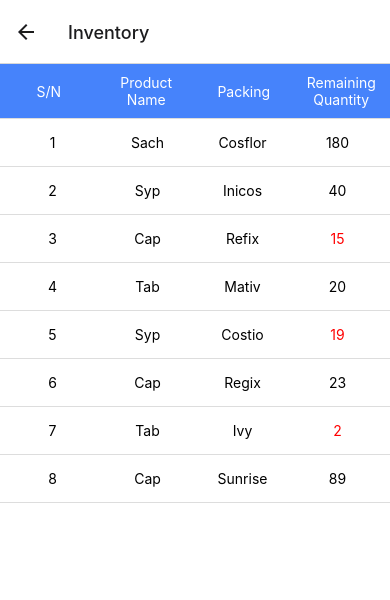
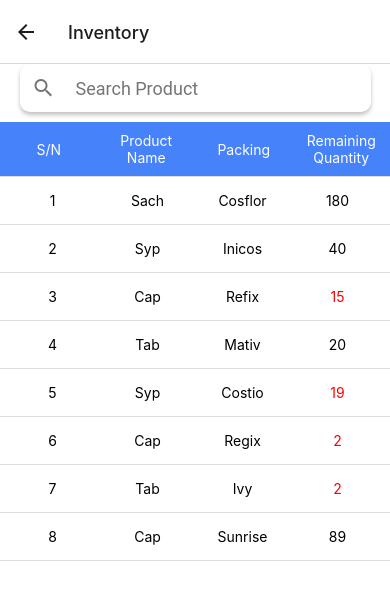
Before and after one commit to mianfarooqazam/Medi_Stock, a React Native app: screen /Inventory in a window 390 px wide. Shown: the top 600 px of the page. Built offline with nearby package versions, Linux system fonts and the light colour scheme.

Commit message:
Search Querry Implemented

```diff
--- a/src/screens/dashboard/Inventory.tsx
+++ b/src/screens/dashboard/Inventory.tsx
@@ -1,23 +1,39 @@
-import React from 'react';
+import React, { useState } from 'react';
 import { ScrollView, StyleSheet, Text, View } from 'react-native';
+import { Searchbar } from 'react-native-paper';
 import { Item } from 'react-native-paper/lib/typescript/components/List/List';
 
 
 const ProductsData = [
-  { productName: 'Sach', packing: 'Cosflor', remainingQuantity: 180 },
-  { productName: 'Syp', packing: 'Inicos', remainingQuantity: 40 },
-  { productName: 'Cap', packing: 'Refix', remainingQuantity: 15 },
-  { productName: 'Tab', packing: 'Mativ', remainingQuantity: 20 },
-  { productName: 'Syp', packing: 'Costio', remainingQuantity: 19 },
-  { productName: 'Cap', packing: 'Regix', remainingQuantity: 23 },
-  { productName: 'Tab', packing: 'Ivy', remainingQuantity: 2 },
-  { productName: 'Cap', packing: 'Sunrise', remainingQuantity: 89 },
+  { packing: 'Sach', productName: 'Cosflor', remainingQuantity: 180 },
+  { packing: 'Syp', productName: 'Inicos', remainingQuantity: 40 },
+  { packing: 'Cap', productName: 'Refix', remainingQuantity: 15 },
+  { packing: 'Tab', productName: 'Mativ', remainingQuantity: 20 },
+  { packing: 'Syp', productName: 'Costio', remainingQuantity: 19 },
+  { packing: 'Cap', productName: 'Regix', remainingQuantity: 2 },
+  { packing: 'Tab', productName: 'Ivy', remainingQuantity: 2 },
+  { packing: 'Cap', productName: 'Sunrise', remainingQuantity: 89 },
 ];
 
 
 const Inventory = () => {
+  const [searchQuery, setSearchQuery] = useState('')
+  const filteredProducts = ProductsData.filter(item =>
+    item.productName.toLowerCase().includes(searchQuery.toLowerCase())
+  );
+
   return (
     <View style={styles.container}>
+      <View>
+        <Searchbar
+          style={{ width: "90%", alignSelf: "center" ,borderRadius:10}}
+          placeholder="Search Product"
+          onChangeText={setSearchQuery}
+          value={searchQuery}
+
+        />
+      </View>
+<View>
       <View>
         <View style={styles.table}>
           <Text style={styles.tableHeader}>S/N</Text>
@@ -31,19 +47,20 @@ const Inventory = () => {
 
 
 
-              {ProductsData.map((item,index)=> (
-                  <View style={styles.tableRow}>
-                    <Text style={styles.tableData}>{index+1}</Text>
-                    <Text style={styles.tableData}>{item.productName}</Text>
-                    <Text style={styles.tableData}>{item.packing}</Text>
-                    <Text style={[styles.tableData, item.remainingQuantity < 20 ? styles.redText: null]}>{item.remainingQuantity}</Text>
-                  </View>
+          {filteredProducts.map((item, index) => (
+            <View style={styles.tableRow} key={index}>
+              <Text style={styles.tableData}>{index + 1}</Text>
+              <Text style={styles.tableData}>{item.packing}</Text>
+              <Text style={styles.tableData}>{item.productName}</Text>
+              <Text style={[styles.tableData, item.remainingQuantity < 20 ? styles.redText : null]}>{item.remainingQuantity}</Text>
+            </View>
 
-              ))}
+          ))}
 
 
 
         </ScrollView>
+      </View>
       </View>
     </View>
   );
@@ -53,6 +70,7 @@ const styles = StyleSheet.create({
   container: {
     flex: 1,
     backgroundColor: '#fff',
+    gap:10
   },
   table: {
     flexDirection: 'row',
```
